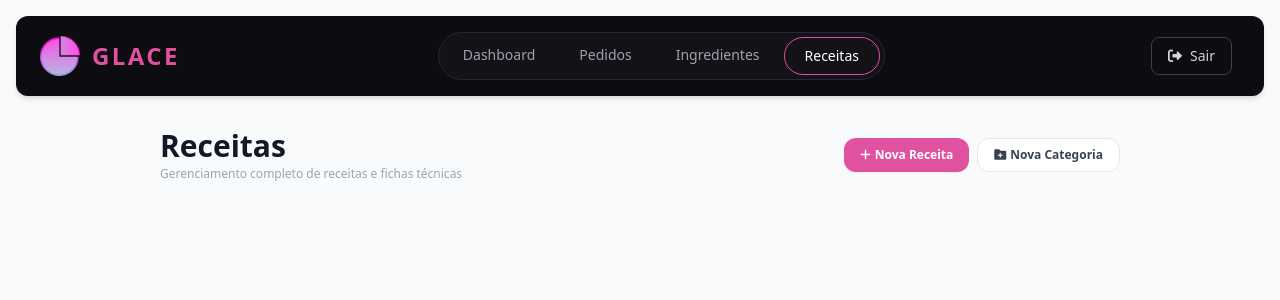
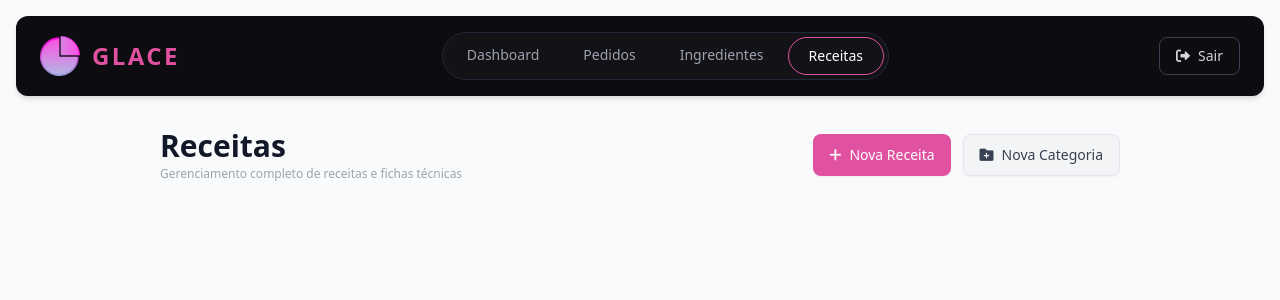
Before and after one commit to IIIgorMoura/glace-analytics-platform, a Flask app: page /receitas in a window 1280 px wide. Shown: the top 300 px of the page. Run offline with Flask 3, Linux system fonts and the light colour scheme; data that the repository does not hold is empty; some libraries are stand-ins or nearby versions.

Commit message:
ajustes leves

```diff
--- a/templates/receitas.html
+++ b/templates/receitas.html
@@ -11,50 +11,37 @@
 
 <body class="bg-gray-50 font-sans antialiased text-gray-800">
 
-    <!-- Header Padronizado GLACE -->
-    <header
-        class="bg-[#0D0D11] text-white p-3 md:p-4 mx-2 md:mx-4 mt-2 md:mt-4 rounded-xl flex items-center justify-between shadow-md">
-        <div class="flex items-center space-x-2 md:space-x-3 ml-2">
-            <img src="{{ url_for('static', filename='img/logo_glace.svg') }}" alt="GLACE Logo"
-                class="w-8 h-8 md:w-10 md:h-10">
+    <header class="bg-[#0D0D11] text-white p-3 md:p-4 mx-2 md:mx-4 mt-2 md:mt-4 rounded-xl flex items-center justify-between shadow-md">
+        <div class="flex items-center space-x-2 md:space-x-3 ml-2 shrink-0">
+            <img src="{{ url_for('static', filename='img/logo_glace.svg') }}" alt="GLACE Logo" class="w-8 h-8 md:w-10 md:h-10">
             <h1 class="text-xl md:text-2xl font-bold tracking-widest text-[#E052A0]">GLACE</h1>
         </div>
 
         <nav class="hidden md:flex space-x-1 border border-gray-800 rounded-full p-1 bg-[#121217]">
-            <a href="/dashboard"
-                class="px-5 py-2 rounded-full transition text-sm font-medium {% if active == 'dashboard' %}border border-[#E052A0] text-white{% else %}text-gray-400 hover:text-white{% endif %}">Dashboard</a>
-            <a href="/pedidos"
-                class="px-5 py-2 rounded-full transition text-sm font-medium {% if active == 'pedidos' %}border border-[#E052A0] text-white{% else %}text-gray-400 hover:text-white{% endif %}">Pedidos</a>
-            <a href="/"
-                class="px-5 py-2 rounded-full transition text-sm font-medium {% if active == 'ingredientes' %}border border-[#E052A0] text-white{% else %}text-gray-400 hover:text-white{% endif %}">Ingredientes</a>
-            <a href="/receitas"
-                class="px-5 py-2 rounded-full transition text-sm font-medium {% if active == 'receitas' %}border border-[#E052A0] text-white{% else %}text-gray-400 hover:text-white{% endif %}">Receitas</a>
+            <a href="/dashboard" class="px-5 py-2 rounded-full transition text-sm font-medium {% if active == 'dashboard' %}border border-[#E052A0] text-white{% else %}text-gray-400 hover:text-white{% endif %}">Dashboard</a>
+            <a href="/pedidos" class="px-5 py-2 rounded-full transition text-sm font-medium {% if active == 'pedidos' %}border border-[#E052A0] text-white{% else %}text-gray-400 hover:text-white{% endif %}">Pedidos</a>
+            <a href="/" class="px-5 py-2 rounded-full transition text-sm font-medium {% if active == 'ingredientes' %}border border-[#E052A0] text-white{% else %}text-gray-400 hover:text-white{% endif %}">Ingredientes</a>
+            <a href="/receitas" class="px-5 py-2 rounded-full transition text-sm font-medium {% if active == 'receitas' %}border border-[#E052A0] text-white{% else %}text-gray-400 hover:text-white{% endif %}">Receitas</a>
         </nav>
 
-        <div class="flex items-center space-x-2 mr-2 md:mr-4">
-            <button onclick="toggleMobileMenu()"
-                class="md:hidden border border-gray-700 p-2.5 rounded-lg text-gray-300 hover:text-white hover:border-[#E052A0] transition flex items-center justify-center">
+        <div class="flex items-center space-x-2 mr-2 shrink-0">
+            <button onclick="toggleMobileMenu()" class="md:hidden border border-gray-700 p-2.5 rounded-lg text-gray-300 hover:text-white hover:border-[#E052A0] transition flex items-center justify-center shrink-0">
                 <i class="fas fa-bars text-sm"></i>
             </button>
-
-            <button
-                class="border border-gray-700 px-3 md:px-4 py-2 rounded-lg text-gray-300 hover:text-white flex items-center space-x-2 text-sm transition">
+            <button class="hidden md:flex border border-gray-700 px-3 md:px-4 py-2 rounded-lg text-gray-300 hover:text-white items-center space-x-2 text-sm transition shrink-0">
                 <i class="fas fa-sign-out-alt"></i> <span class="hidden sm:inline">Sair</span>
             </button>
         </div>
     </header>
 
-    <!-- Menu Dropdown Mobile (Aparece ao clicar no hambúrguer) -->
-    <div id="mobileMenu"
-        class="hidden md:hidden mx-2 md:mx-4 mt-2 bg-[#121217] border border-gray-800 rounded-xl p-3 space-y-1 shadow-lg z-50">
-        <a href="/dashboard"
-            class="block px-4 py-2.5 rounded-lg transition text-sm font-medium {% if active == 'dashboard' %}border border-[#E052A0] text-white bg-[#0D0D11]{% else %}text-gray-400 hover:text-white hover:bg-[#0D0D11]/50{% endif %}">Dashboard</a>
-        <a href="/pedidos"
-            class="block px-4 py-2.5 rounded-lg transition text-sm font-medium {% if active == 'pedidos' %}border border-[#E052A0] text-white bg-[#0D0D11]{% else %}text-gray-400 hover:text-white hover:bg-[#0D0D11]/50{% endif %}">Pedidos</a>
-        <a href="/"
-            class="block px-4 py-2.5 rounded-lg transition text-sm font-medium {% if active == 'ingredientes' %}border border-[#E052A0] text-white bg-[#0D0D11]{% else %}text-gray-400 hover:text-white hover:bg-[#0D0D11]/50{% endif %}">Ingredientes</a>
-        <a href="/receitas"
-            class="block px-4 py-2.5 rounded-lg transition text-sm font-medium {% if active == 'receitas' %}border border-[#E052A0] text-white bg-[#0D0D11]{% else %}text-gray-400 hover:text-white hover:bg-[#0D0D11]/50{% endif %}">Receitas</a>
+    <div id="mobileMenu" class="hidden md:hidden mx-2 md:mx-4 mt-2 bg-[#121217] border border-gray-800 rounded-xl p-3 space-y-1 shadow-lg z-50">
+        <a href="/dashboard" class="block px-4 py-2.5 rounded-lg transition text-sm font-medium {% if active == 'dashboard' %}border border-[#E052A0] text-white bg-[#0D0D11]{% else %}text-gray-400 hover:text-white hover:bg-[#0D0D11]/50{% endif %}">Dashboard</a>
+        <a href="/pedidos" class="block px-4 py-2.5 rounded-lg transition text-sm font-medium {% if active == 'pedidos' %}border border-[#E052A0] text-white bg-[#0D0D11]{% else %}text-gray-400 hover:text-white hover:bg-[#0D0D11]/50{% endif %}">Pedidos</a>
+        <a href="/" class="block px-4 py-2.5 rounded-lg transition text-sm font-medium {% if active == 'ingredientes' %}border border-[#E052A0] text-white bg-[#0D0D11]{% else %}text-gray-400 hover:text-white hover:bg-[#0D0D11]/50{% endif %}">Ingredientes</a>
+        <a href="/receitas" class="block px-4 py-2.5 rounded-lg transition text-sm font-medium {% if active == 'receitas' %}border border-[#E052A0] text-white bg-[#0D0D11]{% else %}text-gray-400 hover:text-white hover:bg-[#0D0D11]/50{% endif %}">Receitas</a>
+        <button class="w-full text-left flex items-center px-4 py-2.5 rounded-lg transition text-sm font-medium text-gray-400 hover:text-white hover:bg-[#0D0D11]/50 mt-2 border-t border-gray-800 pt-3">
+            <i class="fas fa-sign-out-alt mr-2"></i> Sair
+        </button>
     </div>
 
     <main class="p-4 md:p-8 max-w-5xl mx-auto space-y-4 mb-8">
@@ -64,13 +51,13 @@
                 <h2 class="text-2xl md:text-3xl font-bold text-gray-900">Receitas</h2>
                 <p class="text-xs text-gray-400 mt-0.5">Gerenciamento completo de receitas e fichas técnicas</p>
             </div>
-            <div class="flex space-x-2">
+            <div class="flex flex-col sm:flex-row space-y-3 sm:space-y-0 sm:space-x-3 w-full sm:w-auto">
                 <button onclick="abrirModalCriar()"
-                    class="bg-[#E052A0] hover:bg-[#c9438d] text-white px-4 py-2 rounded-xl text-xs font-bold transition flex items-center space-x-1 shadow-sm">
+                    class="bg-[#E052A0] hover:bg-[#c9438d] text-white px-4 py-2.5 rounded-lg font-medium transition text-sm flex items-center justify-center space-x-2 shadow-sm">
                     <i class="fas fa-plus"></i> <span>Nova Receita</span>
                 </button>
                 <button onclick="abrirModalCategoria()"
-                    class="border border-gray-200 bg-white hover:bg-gray-50 text-gray-700 px-4 py-2 rounded-xl text-xs font-bold transition flex items-center space-x-1">
+                    class="bg-gray-100 hover:bg-gray-200 text-gray-700 px-4 py-2.5 rounded-lg font-medium transition text-sm flex items-center justify-center space-x-2 shadow-sm border border-gray-200">
                     <i class="fas fa-folder-plus"></i> <span>Nova Categoria</span>
                 </button>
             </div>
@@ -93,9 +80,9 @@
                     </div>
                     <div class="flex items-center space-x-3">
                         <button onclick="event.stopPropagation(); deletarCategoria({{ cat.id }})"
-                            class="border border-red-100 bg-red-50/50 hover:bg-red-100 text-red-600 px-3 py-1.5 rounded-xl text-xs font-bold transition flex items-center space-x-1"
+                            class="text-red-500 hover:text-red-700 transition px-3 py-1.5 bg-red-50 rounded-lg text-xs font-bold inline-flex items-center"
                             title="Excluir Categoria">
-                            <i class="fas fa-trash"></i> <span>Excluir</span>
+                            <i class="fas fa-trash mr-1.5"></i> <span>Excluir</span>
                         </button>
                         <span class="text-sm text-gray-400 group-open:rotate-180 transition-transform">▼</span>
                     </div>
@@ -128,21 +115,21 @@
                                 <p class="text-sm font-medium text-gray-600"><i class="far fa-clock text-xs"></i> {{
                                     rec.tempo }}min</p>
                             </div>
-                            <!-- Botões de Editar e Excluir posicionados corretamente dentro do loop -->
+
                             <div class="flex space-x-2">
                                 <button onclick="abrirModalEditar(this)" data-id="{{ rec.id }}"
                                     data-nome="{{ rec.nome }}" data-categoria="{{ rec.categoria_id }}"
                                     data-tempo="{{ rec.tempo }}" data-preco="{{ rec.preco_venda }}"
                                     data-preparo="{{ rec.preparo }}"
                                     data-ingredientes='{{ rec.ingredientes | tojson | forceescape }}'
-                                    class="border border-blue-100 bg-blue-50/50 hover:bg-blue-100 text-blue-600 px-3 py-1.5 rounded-xl text-xs font-bold transition flex items-center space-x-1"
+                                    class="text-[#E052A0] hover:text-[#c9438d] transition px-3 py-1.5 bg-pink-50 rounded-lg text-xs font-bold inline-flex items-center"
                                     title="Editar Receita">
-                                    <i class="fas fa-edit"></i> <span>Editar</span>
+                                    <i class="fas fa-edit mr-1.5"></i> <span>Editar</span>
                                 </button>
                                 <button onclick="deletarReceita({{ rec.id }})"
-                                    class="border border-red-100 bg-red-50/50 hover:bg-red-100 text-red-600 px-3 py-1.5 rounded-xl text-xs font-bold transition flex items-center space-x-1"
+                                    class="text-red-500 hover:text-red-700 transition px-3 py-1.5 bg-red-50 rounded-lg text-xs font-bold inline-flex items-center"
                                     title="Excluir Receita">
-                                    <i class="fas fa-trash"></i> <span>Excluir</span>
+                                    <i class="fas fa-trash mr-1.5"></i> <span>Excluir</span>
                                 </button>
                             </div>
                         </div>
@@ -158,11 +145,11 @@
 
     <!-- MODAL DE CRIAR / EDITAR RECEITA -->
     <div id="modalReceita"
-        class="fixed inset-0 bg-black/50 z-50 hidden flex items-center justify-center p-4 overflow-y-auto">
-        <div class="bg-white rounded-2xl max-w-2xl w-full p-6 shadow-xl max-h-[90vh] overflow-y-auto">
-            <div class="flex justify-between items-center mb-4 border-b pb-3">
+        class="fixed inset-0 bg-black/60 backdrop-blur-sm z-50 hidden flex items-center justify-center p-4 overflow-y-auto">
+        <div class="bg-white rounded-2xl max-w-2xl w-full p-6 shadow-2xl max-h-[90vh] overflow-y-auto">
+            <div class="flex justify-between items-center mb-4 border-b border-gray-100 pb-3">
                 <h3 id="modalTitulo" class="text-xl font-bold text-gray-900">Nova Receita</h3>
-                <button onclick="fecharModal()" class="text-gray-400 hover:text-gray-600"><i
+                <button onclick="fecharModal()" class="text-gray-400 hover:text-gray-600 transition"><i
                         class="fas fa-times text-lg"></i></button>
             </div>
 
@@ -173,12 +160,12 @@
                     <div>
                         <label class="block text-xs font-bold text-gray-700 uppercase mb-1">Nome da Receita</label>
                         <input type="text" id="recNome" required
-                            class="w-full border rounded-xl px-3 py-2 text-sm focus:outline-none focus:border-[#E052A0]">
+                            class="w-full border border-gray-200 rounded-lg px-3 py-2 text-sm focus:outline-none focus:border-[#E052A0] focus:ring-1 focus:ring-[#E052A0] transition">
                     </div>
                     <div>
                         <label class="block text-xs font-bold text-gray-700 uppercase mb-1">Categoria</label>
                         <select id="recCategoria"
-                            class="w-full border rounded-xl px-3 py-2 text-sm focus:outline-none focus:border-[#E052A0]"
+                            class="w-full border border-gray-200 rounded-lg px-3 py-2 text-sm focus:outline-none focus:border-[#E052A0] focus:ring-1 focus:ring-[#E052A0] transition"
                             required>
                             {% for cat in categorias %}
                             <option value="{{ cat.id }}">{{ cat.nome }}</option>
@@ -192,13 +179,13 @@
                         <label class="block text-xs font-bold text-gray-700 uppercase mb-1">Tempo de Preparo
                             (min)</label>
                         <input type="number" id="recTempo" required
-                            class="w-full border rounded-xl px-3 py-2 text-sm focus:outline-none focus:border-[#E052A0]"
+                            class="w-full border border-gray-200 rounded-lg px-3 py-2 text-sm focus:outline-none focus:border-[#E052A0] focus:ring-1 focus:ring-[#E052A0] transition"
                             placeholder="Ex: 30">
                     </div>
                     <div>
                         <label class="block text-xs font-bold text-gray-700 uppercase mb-1">Preço de Venda (R$)</label>
                         <input type="number" step="0.01" id="recPreco" required
-                            class="w-full border rounded-xl px-3 py-2 text-sm focus:outline-none focus:border-[#E052A0]"
+                            class="w-full border border-gray-200 rounded-lg px-3 py-2 text-sm focus:outline-none focus:border-[#E052A0] focus:ring-1 focus:ring-[#E052A0] transition"
                             placeholder="Ex: 32.00">
                     </div>
                 </div>
@@ -207,7 +194,7 @@
                     <div class="flex justify-between items-center mb-2">
                         <label class="block text-xs font-bold text-gray-700 uppercase">Ingredientes do Estoque</label>
                         <button type="button" onclick="adicionarLinhaIngrediente()"
-                            class="text-xs text-[#E052A0] font-bold hover:underline">
+                            class="text-xs text-[#E052A0] font-bold hover:text-[#c9438d] transition">
                             <i class="fas fa-plus mr-1"></i> Adicionar Ingrediente
                         </button>
                     </div>
@@ -220,15 +207,15 @@
                 <div>
                     <label class="block text-xs font-bold text-gray-700 uppercase mb-1">Modo de Preparo</label>
                     <textarea id="recPreparo" rows="4" required
-                        class="w-full border rounded-xl px-3 py-2 text-sm focus:outline-none focus:border-[#E052A0]"
+                        class="w-full border border-gray-200 rounded-lg px-3 py-2 text-sm focus:outline-none focus:border-[#E052A0] focus:ring-1 focus:ring-[#E052A0] transition"
                         placeholder="Descreva o passo a passo..."></textarea>
                 </div>
 
-                <div class="flex justify-end space-x-3 pt-4 border-t">
+                <div class="flex justify-end space-x-3 pt-4 border-t border-gray-100">
                     <button type="button" onclick="fecharModal()"
-                        class="px-4 py-2 rounded-xl text-xs font-bold text-gray-600 hover:bg-gray-100 transition">Cancelar</button>
+                        class="px-4 py-2.5 rounded-lg text-sm font-bold text-gray-600 hover:bg-gray-100 transition">Cancelar</button>
                     <button type="submit"
-                        class="bg-[#E052A0] hover:bg-[#c9438d] text-white px-5 py-2 rounded-xl text-xs font-bold transition shadow-sm">Salvar
+                        class="bg-[#E052A0] hover:bg-[#c9438d] text-white px-4 py-2.5 rounded-lg text-sm font-bold transition shadow-sm">Salvar
                         Receita</button>
                 </div>
             </form>
@@ -236,11 +223,11 @@
     </div>
 
     <!-- MODAL DE CRIAR CATEGORIA -->
-    <div id="modalCategoria" class="fixed inset-0 bg-black/50 z-50 hidden flex items-center justify-center p-4">
-        <div class="bg-white rounded-2xl max-w-sm w-full p-6 shadow-xl">
+    <div id="modalCategoria" class="fixed inset-0 bg-black/60 backdrop-blur-sm z-50 hidden flex items-center justify-center p-4">
+        <div class="bg-white rounded-2xl max-w-sm w-full p-6 shadow-2xl">
             <div class="flex justify-between items-center mb-4">
                 <h3 class="text-lg font-bold text-gray-900">Nova Categoria</h3>
-                <button onclick="fecharModalCategoria()" class="text-gray-400 hover:text-gray-600">
+                <button onclick="fecharModalCategoria()" class="text-gray-400 hover:text-gray-600 transition">
                     <i class="fas fa-times text-lg"></i>
                 </button>
             </div>
@@ -249,18 +236,17 @@
                 <div>
                     <label class="block text-xs font-bold text-gray-700 uppercase mb-1">Nome da Categoria</label>
                     <input type="text" id="catNome" required
-                        class="w-full border rounded-xl px-3 py-2 text-sm focus:outline-none focus:border-[#E052A0]"
+                        class="w-full border border-gray-200 rounded-lg px-3 py-2 text-sm focus:outline-none focus:border-[#E052A0] focus:ring-1 focus:ring-[#E052A0] transition"
                         placeholder="Ex: Bolos, Bebidas...">
                 </div>
 
-                <!-- Mensagem de erro customizada -->
                 <p id="erroCategoria" class="text-red-500 text-xs hidden"></p>
 
-                <div class="flex justify-end space-x-3 pt-4 border-t">
+                <div class="flex justify-end space-x-3 pt-4 border-t border-gray-100">
                     <button type="button" onclick="fecharModalCategoria()"
-                        class="px-4 py-2 rounded-xl text-xs font-bold text-gray-600 hover:bg-gray-100 transition">Cancelar</button>
+                        class="px-4 py-2.5 rounded-lg text-sm font-bold text-gray-600 hover:bg-gray-100 transition">Cancelar</button>
                     <button type="submit"
-                        class="bg-[#E052A0] hover:bg-[#c9438d] text-white px-5 py-2 rounded-xl text-xs font-bold transition shadow-sm">Criar</button>
+                        class="bg-[#E052A0] hover:bg-[#c9438d] text-white px-4 py-2.5 rounded-lg text-sm font-bold transition shadow-sm">Criar</button>
                 </div>
             </form>
         </div>
@@ -272,12 +258,11 @@
             menu.classList.toggle('hidden');
         }
 
-        // Ingredientes vindos do backend corrigidos sem espaços extras
         const ingredientesBD = [
-    {% for ing in ingredientes_disponiveis %}
-    { id: {{ ing.id }}, nome: {{ ing.nome | tojson }}, unidade: {{ ing.un_medida | tojson }} },
-    {% endfor %}
-];
+            {% for ing in ingredientes_disponiveis %}
+            { id: {{ ing.id }}, nome: {{ ing.nome | tojson }}, unidade: {{ ing.un_medida | tojson }} },
+            {% endfor %}
+        ];
 
         function abrirModalCriar() {
             document.getElementById('modalTitulo').innerText = 'Nova Receita';
@@ -292,8 +277,6 @@
             document.getElementById('modalReceita').classList.add('hidden');
         }
 
-        // --- NOVAS FUNÇÕES DO MODAL DE CATEGORIA ---
-
         function abrirModalCategoria() {
             document.getElementById('formCategoria').reset();
             document.getElementById('erroCategoria').classList.add('hidden');
@@ -305,7 +288,7 @@
         }
 
         async function salvarCategoria(event) {
-            event.preventDefault(); // Evita o recarregamento indesejado da página
+            event.preventDefault();
             const nomeCat = document.getElementById('catNome').value;
             const msgErro = document.getElementById('erroCategoria');
 
@@ -319,10 +302,8 @@
                 const resultado = await response.json();
 
                 if (response.ok) {
-                    // Sucesso! Recarrega a página para exibir a nova categoria na lista
                     location.reload();
                 } else {
-                    // Mostra o erro em vermelho dentro do modal
                     msgErro.innerText = resultado.erro || 'Erro ao criar categoria.';
                     msgErro.classList.remove('hidden');
                 }
@@ -331,8 +312,6 @@
                 msgErro.classList.remove('hidden');
             }
         }
-
-        // --- FIM DAS NOVAS FUNÇÕES ---
 
         async function deletarCategoria(id) {
             if (!confirm('Deseja realmente excluir esta categoria? As receitas dela ficarão sem categoria.')) return;
@@ -352,7 +331,6 @@
             document.getElementById('modalTitulo').innerText = 'Editar Receita';
             document.getElementById('formReceita').reset();
 
-            // Pega os dados direto dos atributos "data-" do botão clicado
             document.getElementById('receitaId').value = botao.getAttribute('data-id');
             document.getElementById('recNome').value = botao.getAttribute('data-nome');
             document.getElementById('recCategoria').value = botao.getAttribute('data-categoria');
@@ -360,11 +338,9 @@
             document.getElementById('recPreco').value = botao.getAttribute('data-preco');
             document.getElementById('recPreparo').value = botao.getAttribute('data-preparo');
 
-            // Limpa o container
             const container = document.getElementById('listaIngredientesContainer');
             container.innerHTML = '';
 
-            // CARREGA OS INGREDIENTES SALVOS DA RECEITA
             const ingredientesRaw = botao.getAttribute('data-ingredientes');
             const ingredientes = JSON.parse(ingredientesRaw || '[]');
 
@@ -391,11 +367,11 @@
             });
 
             div.innerHTML = `
-            <select class="ing-select flex-1 border rounded-lg px-3 py-1.5 text-xs bg-white focus:outline-none focus:border-[#E052A0]" required>
+            <select class="ing-select flex-1 border border-gray-200 rounded-lg px-3 py-2 text-sm bg-white focus:outline-none focus:border-[#E052A0] focus:ring-1 focus:ring-[#E052A0] transition" required>
                 ${optionsHtml}
             </select>
-            <input type="number" step="0.01" placeholder="Qtd" value="${quantidade}" class="ing-qtd w-24 border rounded-lg px-3 py-1.5 text-xs bg-white focus:outline-none focus:border-[#E052A0]" required>
-            <button type="button" onclick="this.parentElement.remove()" class="text-red-500 hover:text-red-700 px-2 py-1 text-xs"><i class="fas fa-trash"></i></button>
+            <input type="number" step="0.01" placeholder="Qtd" value="${quantidade}" class="ing-qtd w-24 border border-gray-200 rounded-lg px-3 py-2 text-sm bg-white focus:outline-none focus:border-[#E052A0] focus:ring-1 focus:ring-[#E052A0] transition text-center" required>
+            <button type="button" onclick="this.parentElement.remove()" class="text-red-500 hover:text-red-700 hover:bg-red-50 rounded-lg px-3 py-2 transition"><i class="fas fa-trash"></i></button>
         `;
             container.appendChild(div);
         }
```
Also changed, not shown: blueprints/ingredientes.py (+36 -10 lines), blueprints/pedidos.py (+32 -7 lines), templates/dashboard.html (+12 -19 lines), templates/index.html (+126 -115 lines), templates/pedidos.html (+24 -19 lines).
